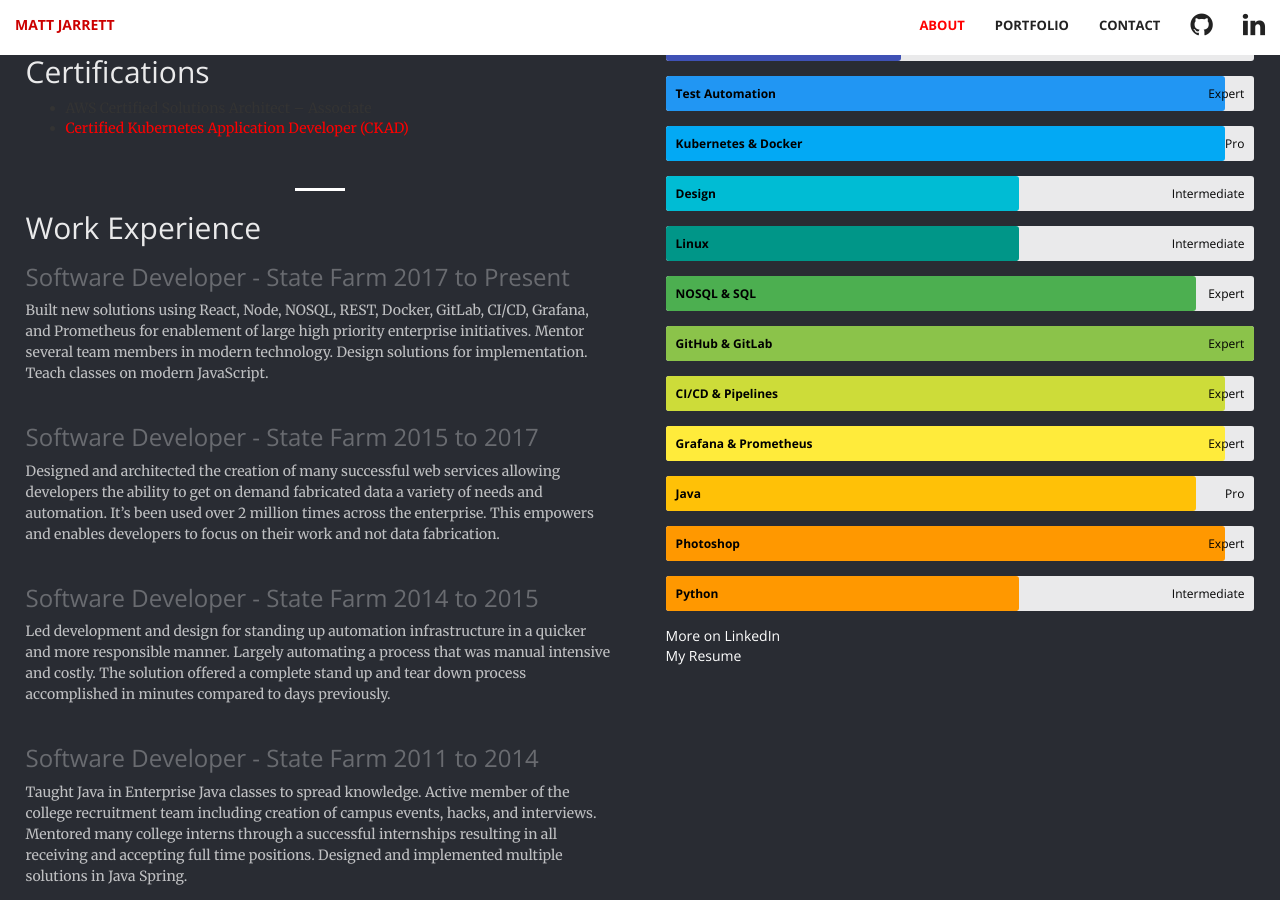
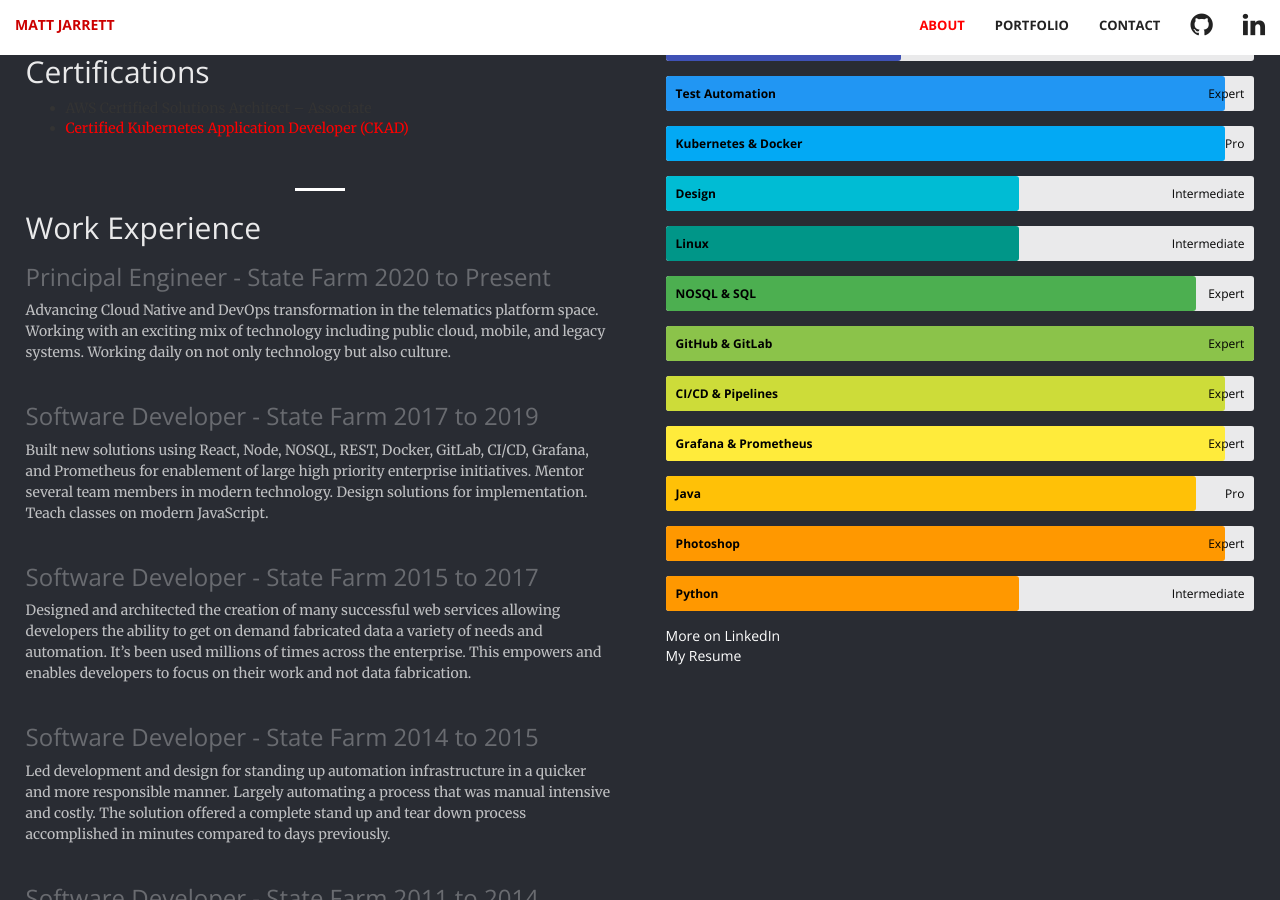
Before and after one commit to cujarrett/cujarrett.github.io, a Jekyll site: the page built from index.html, in a window 1280 px wide and 900 px high, scrolled down 1314 px. Built offline with Jekyll 4.4.1, drawn with Linux system fonts in a browser that asks for light colours; Markdown is read by kramdown in place of the engine named in the settings.

Commit message:
Updates about section

```diff
--- a/_includes/about.html
+++ b/_includes/about.html
@@ -20,7 +20,12 @@
     </br>
     <hr class="light">
     <h2 class="text-light-faded">Work Experience</h2>
-    <h3 class="text-faded-more">Software Developer - State Farm 2017 to Present</h3>
+    <h3 class="text-faded-more">Principal Engineer - State Farm 2020 to Present</h3>
+    <p class="text-faded">Advancing Cloud Native and DevOps transformation in the telematics
+      platform space. Working with an exciting mix of technology including public cloud, mobile,
+      and legacy systems. Working daily on not only technology but also culture.</p>
+    </br>
+    <h3 class="text-faded-more">Software Developer - State Farm 2017 to 2019</h3>
     <p class="text-faded">Built new solutions using React, Node, NOSQL, REST, Docker, GitLab,
       CI/CD, Grafana, and Prometheus for enablement of large high priority enterprise initiatives.
       Mentor several team members in modern technology. Design solutions for implementation. Teach
@@ -29,7 +34,7 @@
     <h3 class="text-faded-more">Software Developer - State Farm 2015 to 2017</h3>
     <p class="text-faded">Designed and architected the creation of many successful web services
       allowing developers the ability to get on demand fabricated data a variety of needs and
-      automation. It’s been used over 2 million times across the enterprise. This empowers and
+      automation. It’s been used millions of times across the enterprise. This empowers and
       enables developers to focus on their work and not data fabrication.</p>
     </br>
     <h3 class="text-faded-more">Software Developer - State Farm 2014 to 2015</h3>
```
